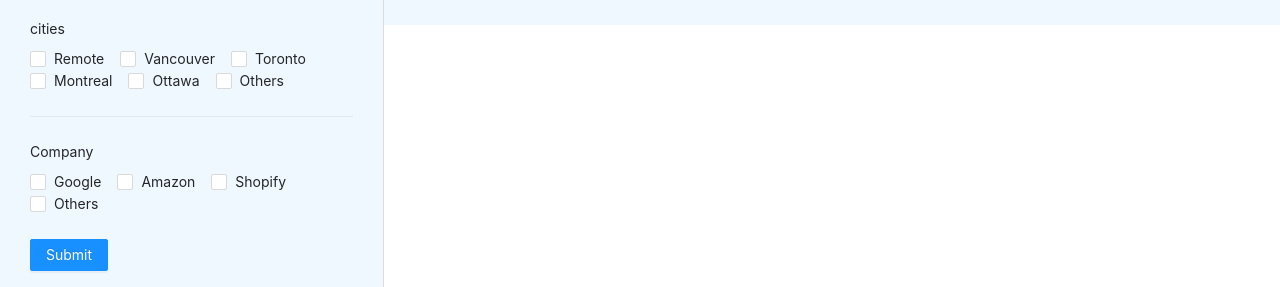
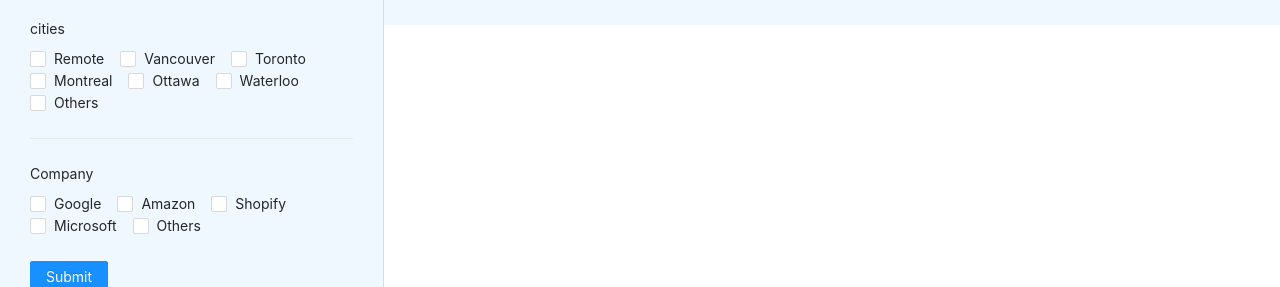
Before and after one commit to yifanzhu5/sde-job-web, a React (Create React App) app: page /jobs in a window 1280 px wide. Shown: the part 127-414 px from the top of the page. Built offline with nearby package versions, Linux system fonts and the light colour scheme; no server answers.

Commit message:
update company and city list

```diff
--- a/src/page/App/home/index.js
+++ b/src/page/App/home/index.js
@@ -14,6 +14,7 @@
   { label: 'Google', value: 'Google' },
   { label: 'Amazon', value: 'Amazon' },
   { label: 'Shopify', value: 'Shopify' },
+  { label: 'Microsoft', value: 'Microsoft' },
   { label: 'Others', value: 'others' }
 ];
 
@@ -23,6 +24,7 @@
   { label: 'Toronto', value: 'Toronto' },
   { label: 'Montreal', value: 'Montreal' },
   { label: 'Ottawa', value: 'Ottawa' },
+  { label: 'Waterloo', value: 'Waterloo' },
   { label: 'Others', value: 'others' }
 ];
 
```
